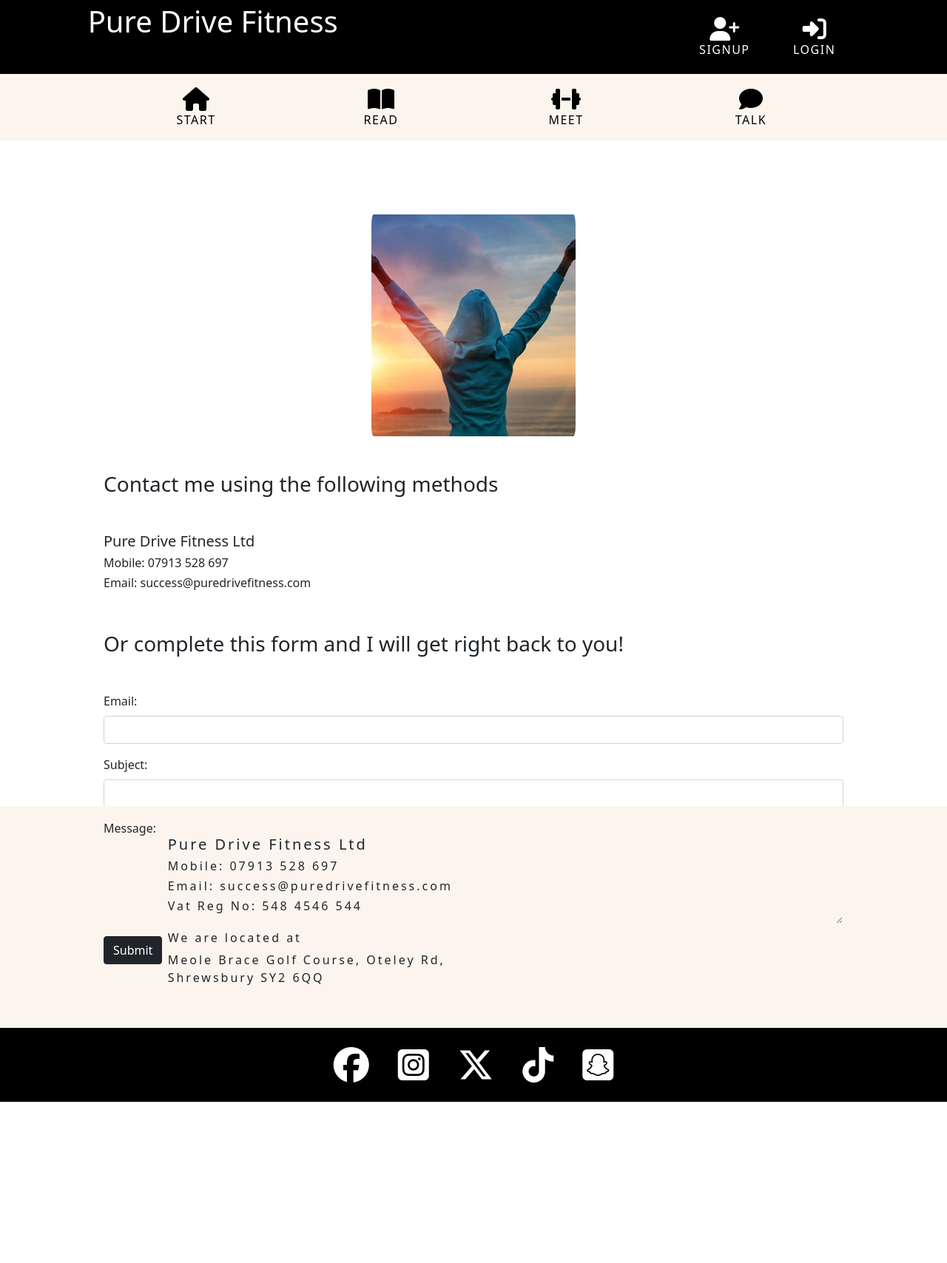
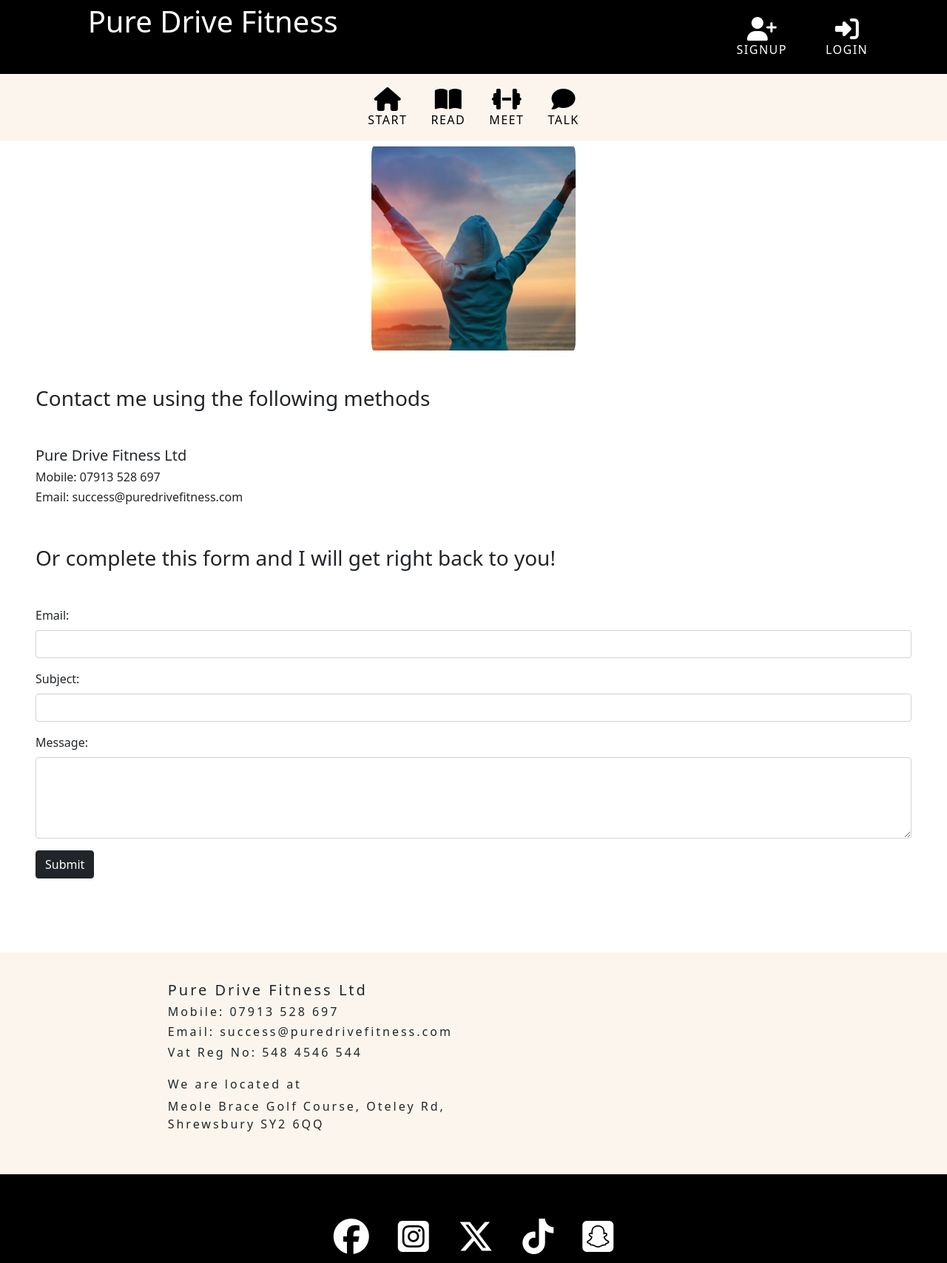
Before and after one commit to Spudos/PP4, a Django app: page /contact/ in a window 1280 px wide. Shown: the whole page at 74% size. Before the commit the page ends 1490 px from the top, so only its background shows below. Run offline with Django 3.2, Linux system fonts and the light colour scheme; some libraries are stand-ins or nearby versions.

Commit message:
make contact page and base html responsive

```diff
--- a/contact/templates/contact.html
+++ b/contact/templates/contact.html
@@ -1,11 +1,11 @@
 {% extends 'base.html' %} {% load static %} {% block content %}
 <main>
-  <div class="contact-page">
+  <div class="m-2">
     <div class="row page-image mb-5">
       <img src="{% static 'images/success.webp' %}" alt="">
     </div>
     <h3 class="mb-5">Contact me using the following methods</h3>
-    <div class="col-4 d-flex flex-column mb-5">
+    <div class="d-flex flex-column mb-5">
       <h5>Pure Drive Fitness Ltd</h5>
       <h6>Mobile: 07913 528 697</h6>
       <h6>Email: success@puredrivefitness.com</h6>
--- a/static/css/style.css
+++ b/static/css/style.css
@@ -60,12 +60,12 @@
 }
 
 .nav-button {
-  width: 250px;
+  max-width: 250px;
   text-align: center;
 }
 
 .nav-button a {
-  width: 100%;
+  max-width: 100%;
   text-decoration: none;
   color: #000;
 }
@@ -81,7 +81,7 @@
 
 .nav-button span {
   display: block;
-  width: 100%;
+  max-width: 100%;
   text-align: center;
   text-transform: uppercase;
   letter-spacing: 1.5px;
@@ -256,14 +256,46 @@
 
 /*--------------------------------------------Contact me page*/
 .contact-page {
-  padding: 100px;
   height: 100vh;
 }
 
 /*--------------------------------------------Image control*/
 .page-image img{
   border-radius: 5%;
-  height: 300px;
-  width: 300px;
+  max-width: 300px;
   margin: auto;
 }
+
+/*--------------------------------------------Media Queries*/
+@media (max-width: 1100px) {
+  #info-section {
+    flex-direction: column !important;
+    height: 600px;
+  }
+}
+
+@media (max-width: 820px) {
+  #info-section {
+    flex-direction: column !important;
+    height: 600px;
+  }
+
+  .nav-button a i {
+    display: block;
+    font-size: 1.5rem;
+  }
+
+  .nav-button span {
+    letter-spacing: 0px;
+  }
+
+  .nav-link {
+    padding: 10px;
+  }
+}
+
+@media (max-width: 500px) {
+  .page-image img {
+    max-width: 200px;
+  }
+}
--- a/templates/base.html
+++ b/templates/base.html
@@ -39,11 +39,11 @@
   <body>
     <header class="sticky-top">
       <div id="top-row">
-        <div id="logo" class="row col-10">
-          <div class="col-9">
+        <div id="logo" class="row col-md-10">
+          <div class="col-6 col-md-8 col-lg-10">
             <h1>Pure Drive Fitness</h1>
           </div>
-          <div class="col-3">
+          <div class="col-5 col-md-4 col-lg-2">
             <ul id="nav-top" class="list-inline">
               {% if user.is_authenticated %}
               <li class="nav-button nav-button-dark">
@@ -140,7 +140,7 @@
       id="info-section"
       class="d-flex flex-row justify-content-center align-items-center"
     >
-      <div class="col-4 d-flex flex-column">
+      <div class="col-xl-4 col-md-6 d-flex flex-column m-2">
         <h5>Pure Drive Fitness Ltd</h5>
         <h6>Mobile: 07913 528 697</h6>
         <h6>Email: success@puredrivefitness.com</h6>
@@ -149,7 +149,8 @@
         <p>Meole Brace Golf Course, Oteley Rd, Shrewsbury SY2 6QQ</p>
       </div>
       <gmp-map
-        class="col-4"
+        class="col-xl-4 col-md-6"
+        style="max-height: 300px;"
         center="52.688995361328125,-2.762193202972412"
         zoom="14"
         map-id="DEMO_MAP_ID"
@@ -163,7 +164,7 @@
 
     <footer class="row footer d-flex justify-content-center">
       <div
-        class="col-4 d-flex justify-content-between align-items-center g-5 social"
+        class="col-xl-4 col-md-6 d-flex justify-content-between align-items-center g-5 social"
       >
         <a href="https://www.facebook.com" target="_blank"
           ><i class="fa-brands fa-facebook contact-button"></i
```
